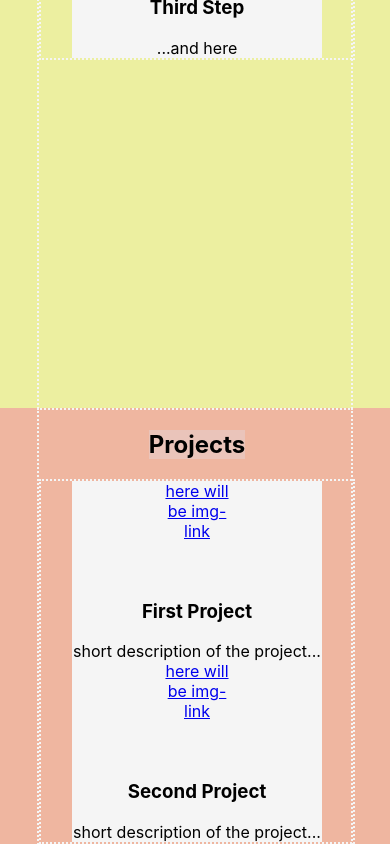
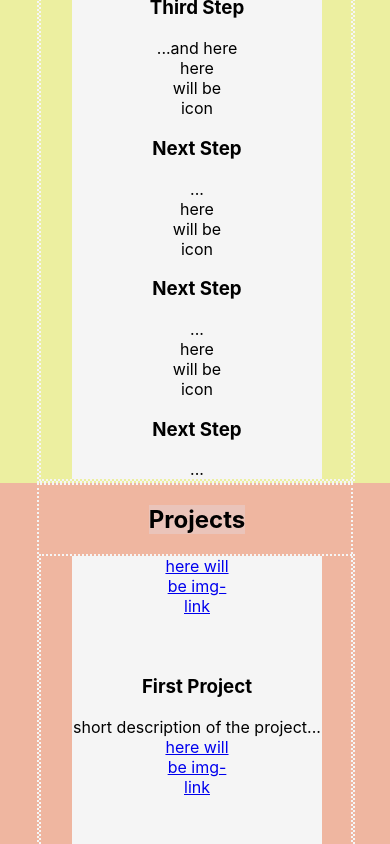
Before and after one commit to Ekaterina112/Portfolio, a React (Create React App) app: page / in a window 390 px wide. Shown: the part 1360-2204 px from the top of the page. Built offline with nearby package versions, Linux system fonts and the light colour scheme.

Commit message:
some changes in mobile version

```diff
--- a/package.json
+++ b/package.json
@@ -2,10 +2,12 @@
   "name": "portfolio",
   "version": "0.1.0",
   "private": true,
+  "homepage": "https://Ekaterina112.github.io/Portfolio",
   "dependencies": {
     "@testing-library/jest-dom": "^5.11.4",
     "@testing-library/react": "^11.1.0",
     "@testing-library/user-event": "^12.1.10",
+    "gh-pages": "^3.1.0",
     "react": "^17.0.1",
     "react-dom": "^17.0.1",
     "react-scripts": "4.0.0",
@@ -15,7 +17,9 @@
     "start": "react-scripts start",
     "build": "react-scripts build",
     "test": "react-scripts test",
-    "eject": "react-scripts eject"
+    "eject": "react-scripts eject",
+    "predeploy": "npm run build",
+    "deploy": "gh-pages -d build"
   },
   "eslintConfig": {
     "extends": [
--- a/src/projects/Projects.js
+++ b/src/projects/Projects.js
@@ -14,6 +14,9 @@ function Projects() {
                              link={"link #1"} titleLink={"here will be img-link"}/>
                     <Project title={"Second Project"} description={"short description of the project..."}
                              link={"link #2"} titleLink={"here will be img-link"}/>
+                    <Project title={"Second Project"} description={"short description of the project..."}
+                             link={"link #2"} titleLink={"here will be img-link"}/>
+
                 </div>
             </div>
         </div>
--- a/src/projects/Projects.module.css
+++ b/src/projects/Projects.module.css
@@ -1,5 +1,5 @@
 .projectsBlock {
-    height: 100vh;
+    min-height: 100vh;
     background: #efb6a0;
 }
 
--- a/src/skills/Skills.js
+++ b/src/skills/Skills.js
@@ -13,6 +13,9 @@ function Skills() {
                     <Skill title ={"First Step"} description={"here will be different text"}/>
                     <Skill title ={"Second Step"}description={".....here too"}/>
                     <Skill title ={"Third Step"}description={"...and here"}/>
+                    <Skill title ={"Next Step"}description={"..."}/>
+                    <Skill title ={"Next Step"}description={"..."}/>
+                    <Skill title ={"Next Step"}description={"..."}/>
                 </div>
             </div>
         </div>
--- a/src/skills/Skills.module.css
+++ b/src/skills/Skills.module.css
@@ -1,5 +1,5 @@
 .skillsBlock {
-    height: 100vh;
+    min-height: 100vh;
     background: #ecefa0;
 }
 
```
Also changed, not shown: 1 other file (tests, documents, lock files or other folders).
